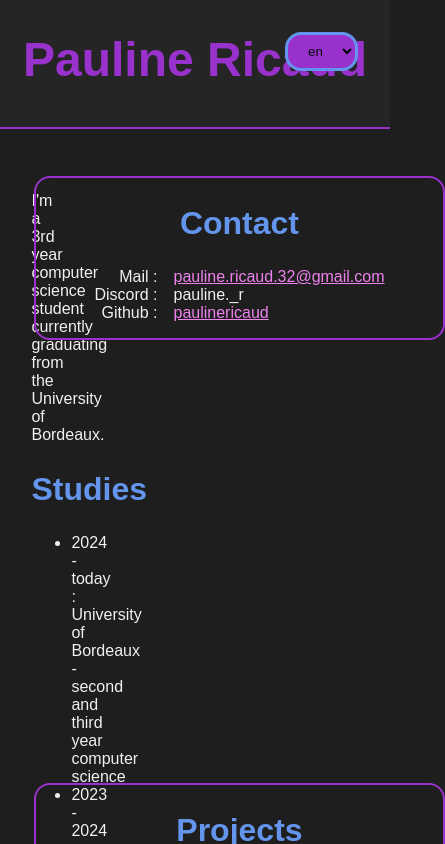
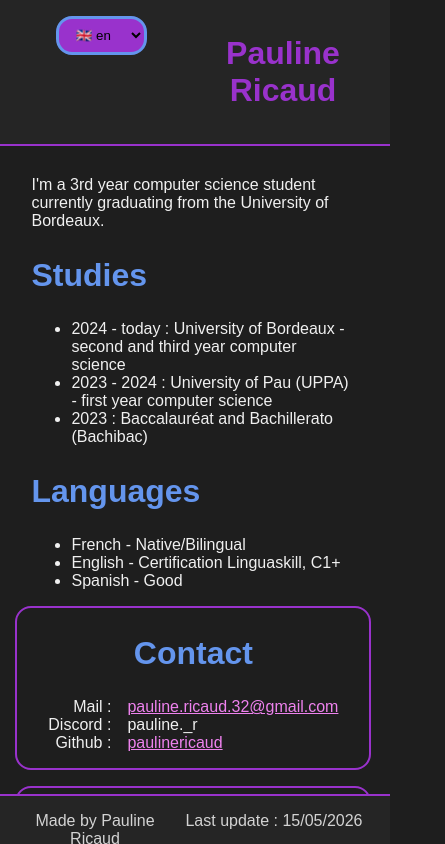
Before and after one commit to paulinericaud/paulinericaud.github.io, a Vue app: page /en/profile in a window 390 px wide. Shown: the top 844 px of the page, 445 px wide, since content can reach past the window. Built offline with nearby package versions, Linux system fonts and the light colour scheme.

Commit message:
Responsive - mobile

```diff
--- a/public/404.html
+++ b/public/404.html
@@ -5,9 +5,9 @@
     <!-- <link rel="icon" href="/favicon.ico"> -->
     <meta name="viewport" content="width=device-width, initial-scale=1.0">
     <title>Pauline Ricaud</title>
-    <script type="module" crossorigin src="/assets/index-B4m-il43.js"></script>
-    <link rel="modulepreload" crossorigin href="/assets/_plugin-vue_export-helper-kKiotROY.js">
-    <link rel="stylesheet" crossorigin href="/assets/index-Du0FoSBj.css">
+    <script type="module" crossorigin src="/assets/index-BTxWg5Yn.js"></script>
+    <link rel="modulepreload" crossorigin href="/assets/runtime-core.esm-bundler-C7m7VXDL.js">
+    <link rel="stylesheet" crossorigin href="/assets/index-DQtfVv9Z.css">
   </head>
   <body>
     <div id="app"></div>
--- a/src/App.vue
+++ b/src/App.vue
@@ -23,8 +23,8 @@ watch(lang,()=>{
     </nav>
     <h1>Pauline Ricaud</h1>
     <select v-model="lang">
-      <option value="en" :selected="lang =='en'">en</option>
-      <option value="fr" :selected="lang =='fr'">fr</option>
+      <option value="en" :selected="lang =='en'">&#127468;&#127463; en</option>
+      <option value="fr" :selected="lang =='fr'">&#127467;&#127479; fr</option>
     </select>
   </header>
 
@@ -33,25 +33,38 @@ watch(lang,()=>{
       <router-view/>
     </suspense>
   </main>
+  <footer>
+    <div></div>
+    <div>
+      <p v-if="lang == 'en'">Made by Pauline Ricaud</p>
+      <p v-if="lang == 'fr'">Fait par Pauline Ricaud</p>
+    </div>
+    <p>Last update : 15/05/2026</p>
+  </footer>
 </template>
 
 <style lang="css" scoped>
 main {
   margin-top: 11rem;
+  margin-bottom: 5rem;
 }
 
 header {
+  display: flex;
+  justify-content: center;
+  position: fixed;
   top: 0;
   left: 0;
   width: 100%;
+  height: 9rem;
   background-color: #252525;
-  position: fixed;
-  padding-bottom: 2rem;
-    margin-bottom: 2rem;
+  margin-bottom: 2rem;
   border-bottom: 2px solid darkorchid;
 }
 header > h1 {
-    margin-bottom: 0.5rem;
+    margin: auto 7rem auto 11rem;
+    height: fit-content;
+    transition-duration: 0.5s;
 }
 nav{
   display: flex;
@@ -64,9 +77,62 @@ select {
   position: absolute;
   top: 2rem;
   right: 2rem;
-  padding: 0.5rem 1rem;
+  width: max-content;
+  padding: 0.5rem 1rem 0.5rem 0.8rem;
   background-color: darkorchid;
   border: 3px solid cornflowerblue;
   border-radius: 1rem;
 }
+footer {
+  position: fixed;
+  bottom: 0;
+  left: 0;
+  right: 0;
+  padding-inline: 1rem;
+  width: calc(100%-2rem);
+  height: 3rem;
+  display: grid;
+  grid-auto-flow: column;
+  grid-template-columns: 12rem calc(100% - 28rem) 12rem;
+  justify-content: center;
+  column-gap: 1rem;
+  background-color: #252525;
+  border-top: 2px solid darkorchid;
+  transition: 1s;
+}
+footer * {
+  color: lightgray;
+}
+
+
+@media only screen and (max-width: 726px) {
+  select {
+    top: 1rem;
+    left: 3.5rem;
+    right: auto;
+  }
+  nav{
+    top: 4rem;
+  }
+  header > h1 {
+      margin-right: 0;
+      margin-left: 11rem;
+  }
+  header {
+    padding: 0;
+    min-height: 9rem;
+  }
+  footer > :first-child { display: none; }
+  footer {
+    padding-inline: 0.5rem;
+    width: calc(100%-1rem);
+    column-gap: 0.5rem;
+    grid-template-columns: calc(100% - 14rem) 12rem;
+  }
+}
+@media only screen and (max-width: 400px) {
+  header > h1 {
+    font-size:xx-large ;
+  }
+}
 </style>
--- a/src/assets/main.css
+++ b/src/assets/main.css
@@ -47,20 +47,6 @@ button:hover{
 hr{
     color: darkorchid;
 }
-.projectTitle{
-    display: flex;
-    align-items: center;
-    justify-content: center;
-}
-
-.projectTitle span {
-    color:lightskyblue;
-    font-size: 12px;
-    text-decoration: none;
-    align-self: end;
-    margin-bottom: 16px;
-    margin-left: 0.5rem;
-}
 
 .content {
     text-align: left;
--- /dev/null
+++ b/src/assets/profile.css
@@ -0,0 +1,33 @@
+.grid-columns {
+    display: grid;
+    grid-auto-flow: column;
+    grid-template-columns: calc(100% - 27rem) 26rem;
+    gap: 1rem;
+    margin-inline: 2% 3%;
+}
+.grid-columns > .div-border {
+    margin-top: 0;
+    margin-bottom: 0;
+}
+
+dl{
+    width: 100%;
+    display: grid;
+    grid-template-columns: auto auto;
+}
+dt{
+    text-align: right;
+}
+dd {
+    text-align: left;
+    margin-left: 1rem;
+}
+@media only screen and (max-width: 730px) {
+    .grid-columns {
+        display: block;
+    }
+    .grid-columns > .div-border {
+        margin-bottom: 1rem;
+        margin-top: 1rem;
+    }
+}
--- /dev/null
+++ b/src/assets/projects.css
@@ -0,0 +1,139 @@
+video {
+    max-height: 60vh;
+}
+
+/* Next & previous buttons */
+.prev, .next, .fullscreen {
+  cursor: pointer;
+  width: auto;
+  padding: 16px;
+  margin-top: -20px;
+  color: white;
+  font-weight: bold;
+  font-size: 20px;
+  border-radius: 0 3px 3px 0;
+  user-select: none;
+  -webkit-user-select: none;
+}
+
+
+/* Position the "next button" to the right */
+.next {
+    border-radius: 3px 0 0 3px;
+}
+/* Position the "next button" to the right */
+.prev {
+    border-radius: 3px 0 0 3px;
+}
+/* Container for image text */
+.caption-container {
+    text-align: center;
+    color: white;
+    display: grid;
+    grid-template-columns: 48px auto   48px;
+    margin-top: 15px;
+    width: 100%;
+}
+#caption {
+    width: 100%;
+    margin: 0;
+}
+/* On hover, add a black background color with a little bit see-through */
+.prev:hover, .next:hover, .fullscreen:hover {
+    background-color: rgba(0, 0, 0, 0.8);
+}
+/* Number text (1/3 etc) */
+.numbertext {
+    color: #f2f2f2;
+    font-size: 12px;
+    padding: 8px 12px;
+    text-align: end;
+    margin-top: -40px;
+}
+/* Add a transparency effect for thumnbail images */
+.demo {
+  width: 100%;
+}
+.flex-columns {
+    display: flex;
+    gap: 1rem;
+}
+.flex-columns > :first-child{
+    width: 45%;
+    padding: 1rem;
+}
+
+.flex-columns > :nth-child(2){
+    border-left: 2px solid gray;
+    padding: 1rem;
+    width: 50%;
+}
+
+#netGame {
+    height: 50vh;
+    display: block;
+    border-top: 0;
+    border-right: 0;
+    border-bottom: 0;
+    max-height: 70vh;
+    min-height: 40vh;
+    margin: 0;
+}
+iframe, video{
+    display: block;
+    margin: 0.5rem auto 1rem auto;
+    transition: 1s;
+}
+
+.collapsible {
+    display: flex;
+    cursor: pointer;
+}
+.collapsible > button {
+    background :none;
+    border: none;
+    padding-inline: 1rem;
+    font-size: 32px;
+    color: cornflowerblue;
+    font-weight: bold;
+    cursor: pointer;
+}
+.projectTitle{
+    display: flex;
+    align-items: center;
+    justify-content: center;
+}
+
+.projectTitle span {
+    color:lightskyblue;
+    font-size: 12px;
+    text-decoration: none;
+    align-self: end;
+    margin-bottom: 16px;
+    margin-left: 0.5rem;
+}
+
+
+
+@media only screen and (max-width: 940px) {
+    .flex-columns {
+        display: block;
+    }
+    .flex-columns > :first-child, .flex-columns > :nth-child(2) {
+        width: 100%;
+        border: 0;
+    }
+    .content {
+        padding-left: 0;
+    }
+}
+@media only screen and (max-width: 636px) {
+    iframe {
+        width: 501px;
+    }
+}
+@media only screen and (max-width: 570px) {
+    iframe {
+        width: fit-content;
+    }
+}
--- a/src/components/en/Profile.vue
+++ b/src/components/en/Profile.vue
@@ -1,10 +1,11 @@
 <script setup lang="ts">
 import router from '@/router';
+import '@/assets/profile.css'
 </script>
 
 <template>
   <main>
-    <div class="profileColumns">
+    <div class="grid-columns">
         <div class="content" style="grid-row: span 2;">
             <p>I'm a 3rd year computer science student currently graduating from the University of Bordeaux.</p>
             <h2>Studies</h2>
@@ -36,31 +37,3 @@ import router from '@/router';
     </div>
   </main>
 </template>
-
-
-<style lang="css" scoped>
-.profileColumns {
-    display: grid;
-    grid-auto-flow: column;
-    grid-template-columns: calc(100% - 27rem) 26rem;
-    gap: 1rem;
-    margin-inline: 2% 3%;
-}
-.profileColumns > .div-border {
-    margin-top: 0;
-    margin-bottom: 0;
-}
-
-dl{
-    width: 100%;
-    display: grid;
-    grid-template-columns: auto auto;
-}
-dt{
-    text-align: right;
-}
-dd {
-    text-align: left;
-    margin-left: 1rem;
-}
-</style>
--- a/src/components/fr/Profile.vue
+++ b/src/components/fr/Profile.vue
@@ -1,10 +1,11 @@
 <script setup lang="ts">
 import router from '@/router';
+import '@/assets/profile.css'
 </script>
 
 <template>
   <main>
-    <div class="profileColumns">
+    <div class="grid-columns">
         <div class="content" style="grid-row: span 2;">
             <p>Je suis une étudiante actuellement en train de finir sa troisième année d'informatique à l'Université de Bordeaux</p>
             <h2>Études</h2>
@@ -36,31 +37,3 @@ import router from '@/router';
     </div>
   </main>
 </template>
-
-
-<style lang="css" scoped>
-.profileColumns {
-    display: grid;
-    grid-auto-flow: column;
-    grid-template-columns: calc(100% - 27rem) 26rem;
-    gap: 1rem;
-    margin-inline: 2% 3%;
-}
-.profileColumns > .div-border {
-    margin-top: 0;
-    margin-bottom: 0;
-}
-
-dl{
-    width: 100%;
-    display: grid;
-    grid-template-columns: auto auto;
-}
-dt{
-    text-align: right;
-}
-dd {
-    text-align: left;
-    margin-left: 1rem;
-}
-</style>
```
Also changed, not shown: src/components/en/Projects.vue (+5 -107 lines), src/components/fr/Projects.vue (+5 -107 lines), 79 other files (tests, documents, lock files or other folders).
